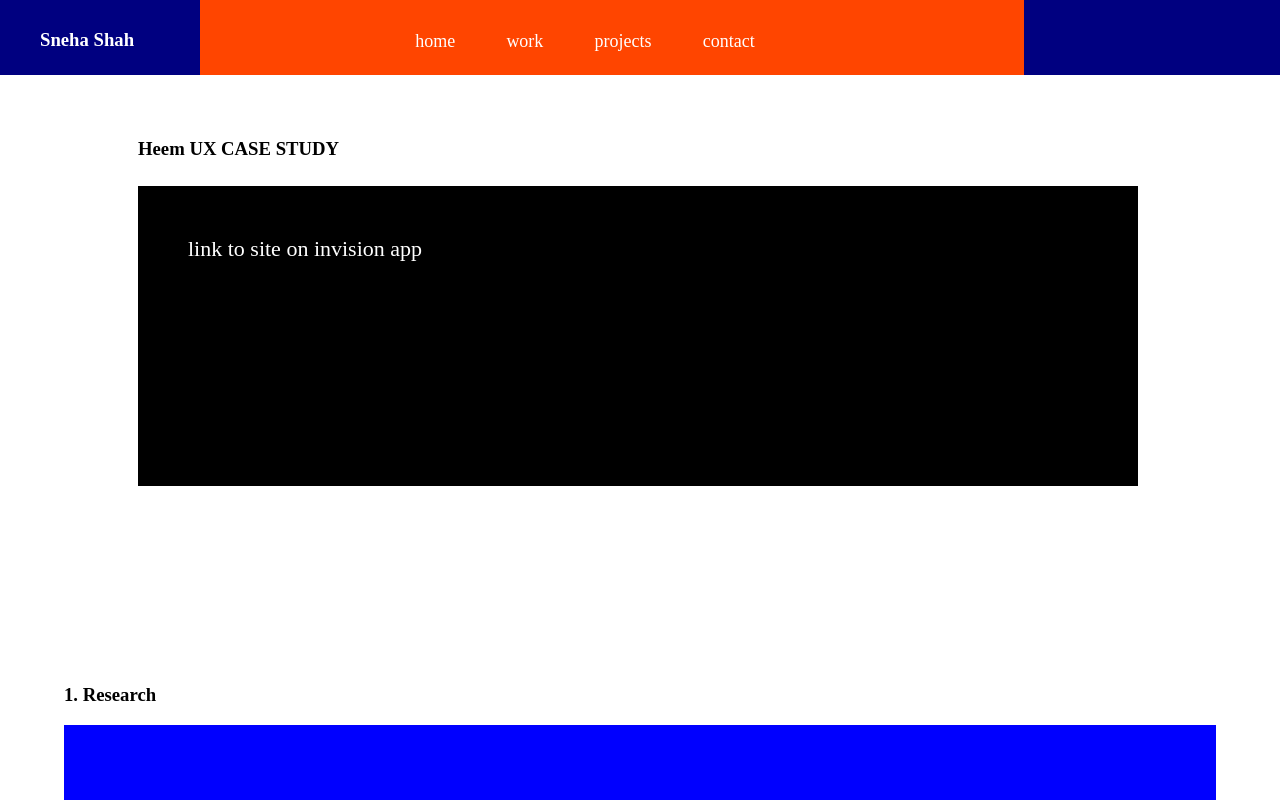
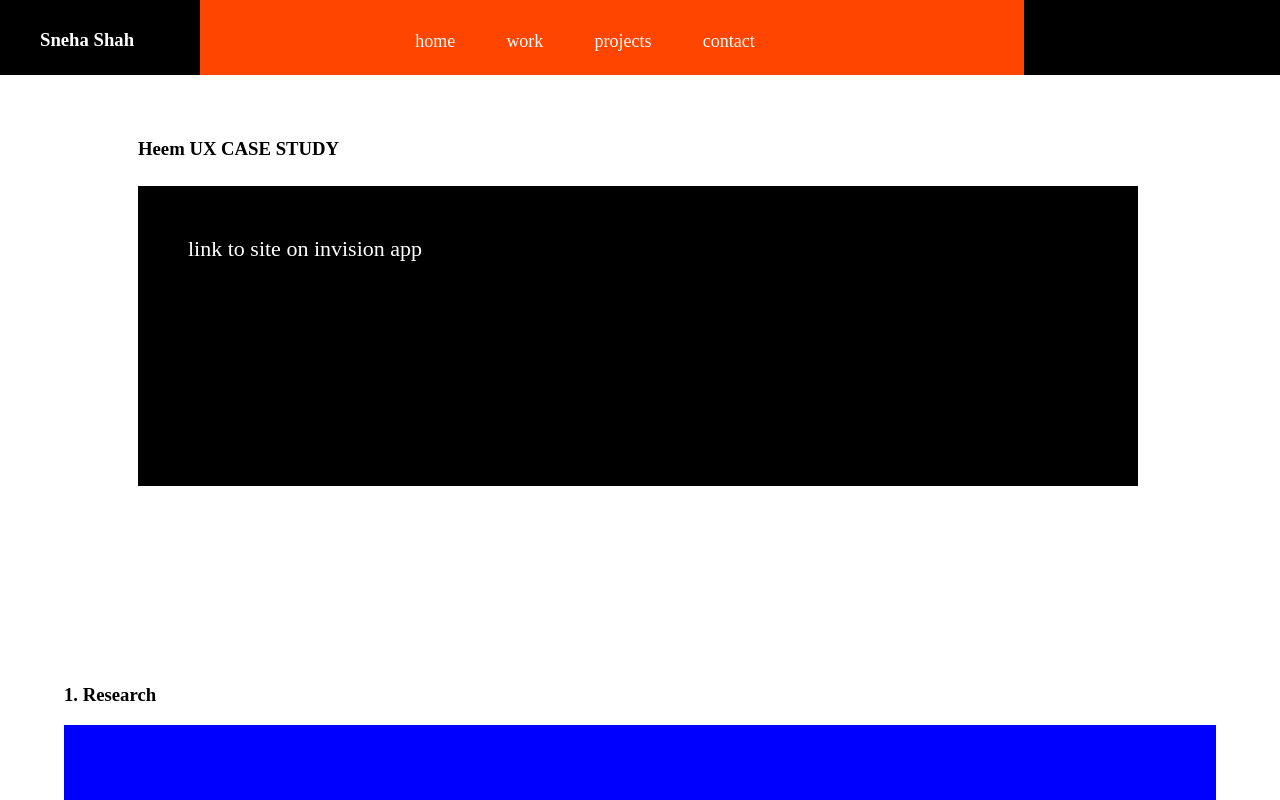
Before and after one commit to snehx5/my-portfolio, a website: page public/heemcasestudy.html in a window 1280 px wide. Shown: the top 800 px of the page. Drawn offline with Linux system fonts and the light colour scheme.

Commit message:
add changes

```diff
--- a/public/style.css
+++ b/public/style.css
@@ -127,7 +127,7 @@ float:right;
   float:left;
   height:75px;
   width:200px;
-  background-color:navy;
+  background-color:black;
 }
 
 #logo h3{
@@ -141,7 +141,7 @@ float:right;
   margin-left:5%;
   width:20%;
   height:75px;
-  background-color:navy;
+  background-color:black;
 }
 
 #main-nav{
@@ -153,7 +153,7 @@ width:40%;
 }
 
 footer{
-  background-color:navy;
+  background-color:black;
   height:400px;
   width:100%;
 }
```
